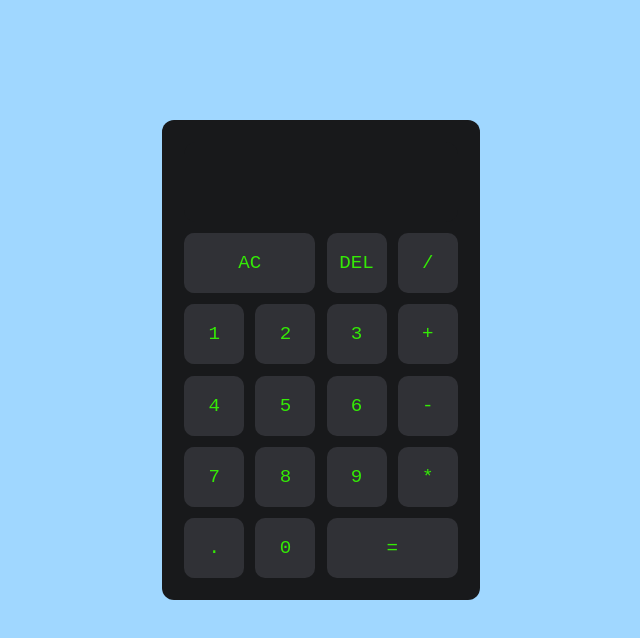
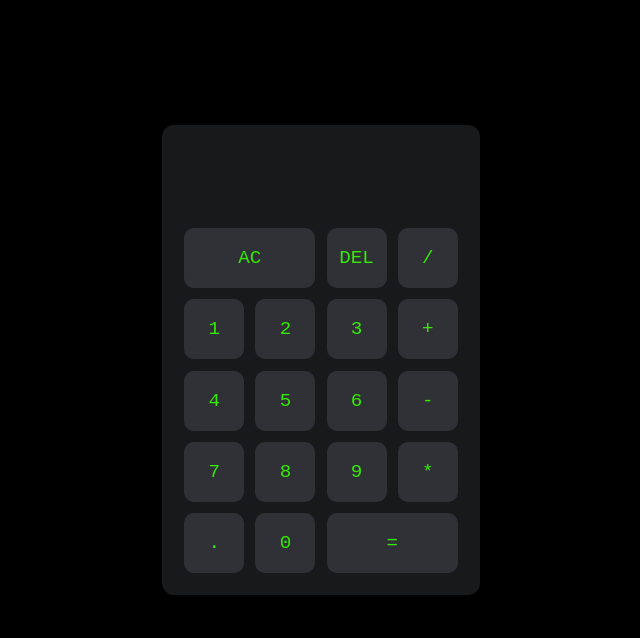
Before and after one commit to Jeandra/Calculator, a plain HTML site: page index.html in a window 1280 px wide. Shown: the whole page, without its empty margins (319-959 px from the left). Drawn offline with Linux system fonts and the light colour scheme.

Commit message:
Update style.css

```diff
--- a/assets/style.css
+++ b/assets/style.css
@@ -10,7 +10,7 @@
 
 body {
     font-family: 'Courier New', Courier, monospace;
-    background-color: #a0d7ff;
+    background-color: #000;
     height: 90vh;
     display: flex;
     justify-content: center;
@@ -20,7 +20,7 @@ body {
 .calculator {
     display: grid;
     grid-template-rows:
-    minmax(80px, auto)
+    minmax(70px, auto)
     repeat(5, 60px);
     grid-template-columns: repeat(4, 60px);
     justify-content: center;
@@ -34,7 +34,7 @@ body {
     border: none;
     font-family: inherit;
     font-size: 1.2rem;
-    font-weight: 300;
+    font-weight: 400;
     color: hsl(108, 95%, 47%);
     background-color: hsl(230, 6%, 20%);
     border-radius: 10px;
```
